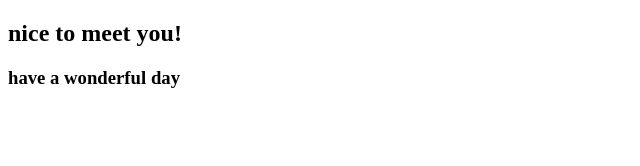
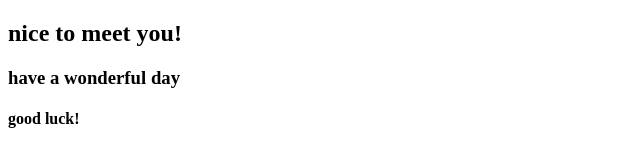
Before and after one commit to reutpa/temp, a plain HTML site: page index.html in a window 1280 px wide. Shown: the full height of the page, 0-640 px from the left. Drawn offline with Linux system fonts and the light colour scheme.

Commit message:
it's another change

```diff
--- a/index.html
+++ b/index.html
@@ -9,5 +9,6 @@
 <body>
     <h2>nice to meet you!</h2>
     <h3>have a wonderful day</h3>
+    <h4>good luck!</h4>
 </body>
 </html>
```
